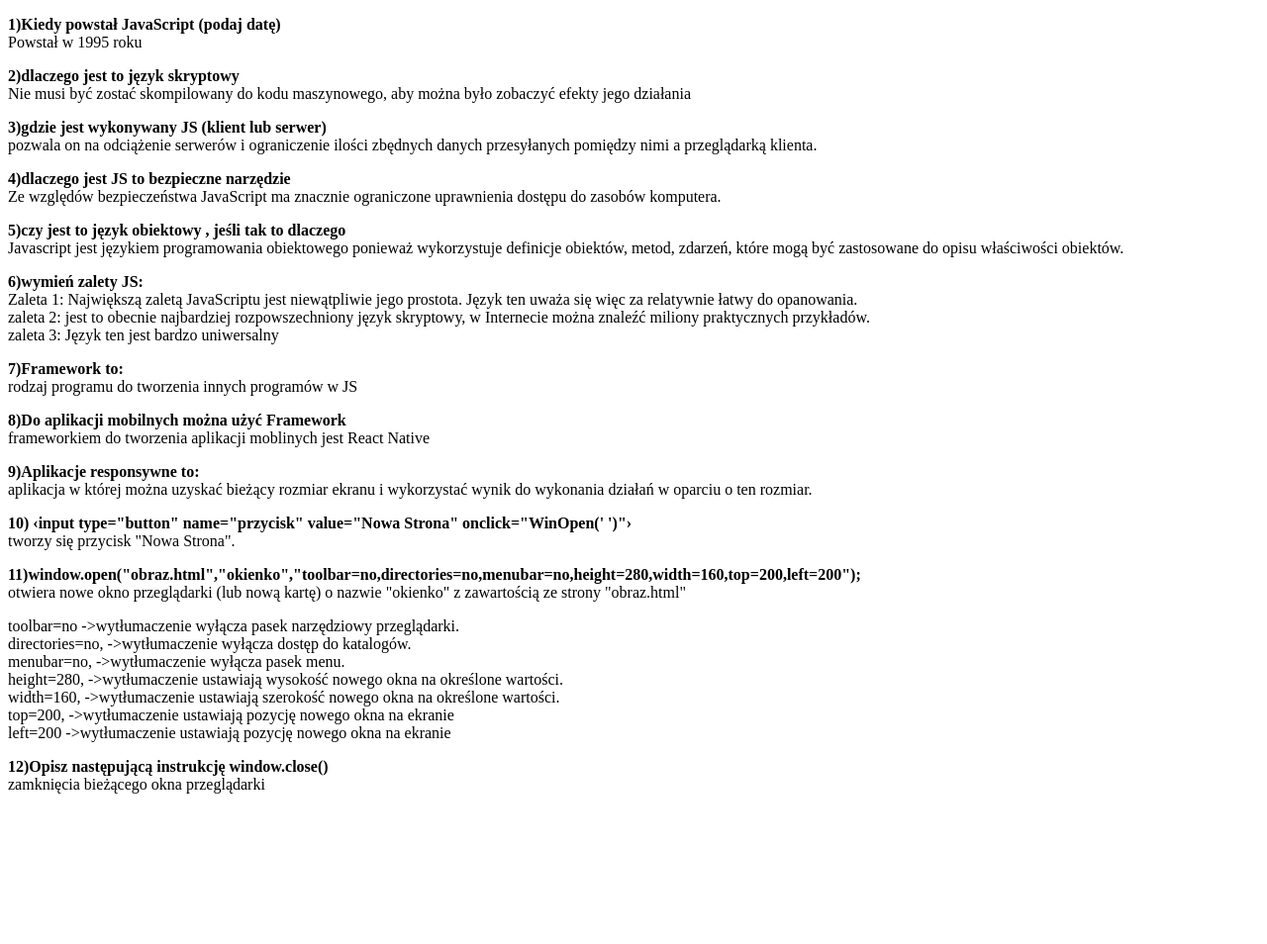
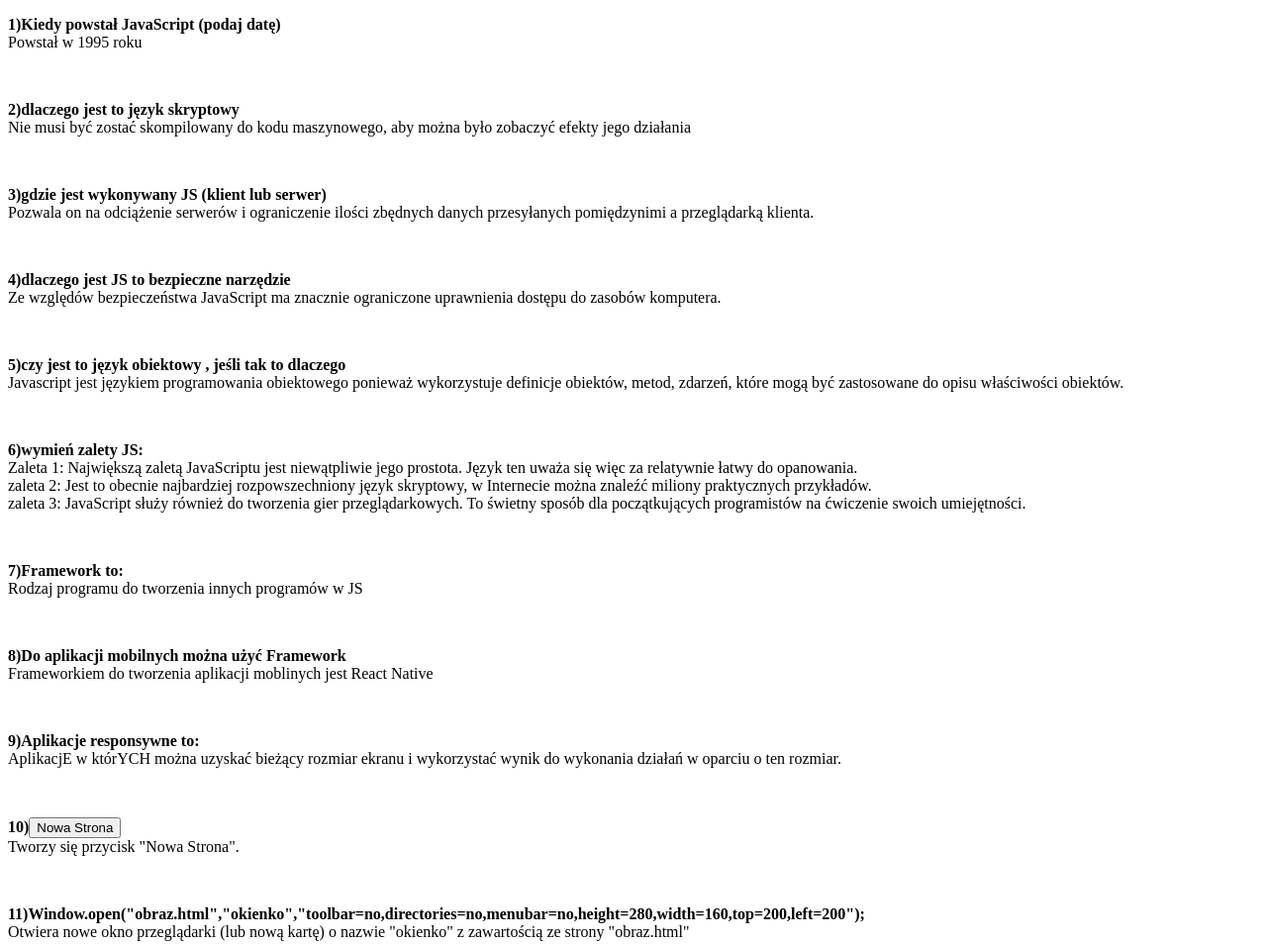
Before and after one commit to Rzodkiw/javablybly, a plain HTML site: page zadanie4_dul.html in a window 1280 px wide. Shown: the top 954 px of the page at 99% size. Before the commit the page ends 818 px from the top, so only its background shows below. Drawn offline with Linux system fonts and the light colour scheme.

Commit message:
Update zadanie4_dul.html

```diff
--- a/zadanie4_dul.html
+++ b/zadanie4_dul.html
@@ -6,53 +6,49 @@
 </HEAD>
 <BODY>
 <p> <font> <b> 1)Kiedy powstał JavaScript (podaj datę) </font> </b><br>
-Powstał w 1995 roku</p>
+Powstał w 1995 roku</p><br>
 
  <p> <font> <b> 2)dlaczego jest to język skryptowy </font> </b><br>
-Nie musi być zostać skompilowany do kodu maszynowego, aby można było zobaczyć efekty jego działania</p>
+Nie musi być zostać skompilowany do kodu maszynowego, aby można było zobaczyć efekty jego działania</p><br>
 
 <p> <font> <b> 3)gdzie jest wykonywany JS (klient lub serwer) </font> </b><br>
-pozwala on na odciążenie serwerów i ograniczenie ilości zbędnych danych przesyłanych pomiędzy
-nimi a przeglądarką klienta. </p>
+Pozwala on na odciążenie serwerów i ograniczenie ilości zbędnych danych przesyłanych pomiędzynimi a przeglądarką klienta. </p><br>
 
 <p> <font> <b> 4)dlaczego jest JS to bezpieczne narzędzie </font> </b><br>
-Ze względów bezpieczeństwa JavaScript ma znacznie ograniczone uprawnienia dostępu do zasobów
-komputera. </p>
+Ze względów bezpieczeństwa JavaScript ma znacznie ograniczone uprawnienia dostępu do zasobów komputera. </p><br>
 
 <p> <font> <b> 5)czy jest to język obiektowy , jeśli tak to dlaczego </font> </b><br>
-Javascript jest językiem programowania obiektowego ponieważ wykorzystuje definicje obiektów,
-metod, zdarzeń, które mogą być zastosowane do opisu właściwości obiektów. </p>
+Javascript jest językiem programowania obiektowego ponieważ wykorzystuje definicje obiektów, metod, zdarzeń, które mogą być zastosowane do opisu właściwości obiektów. </p><br>
 
 <p> <font> <b> 6)wymień zalety JS: </font> </b><br>
-Zaleta 1: Największą zaletą JavaScriptu jest niewątpliwie jego prostota. Język ten uważa się więc za
-relatywnie łatwy do opanowania.<br>
-zaleta 2: jest to obecnie najbardziej rozpowszechniony język skryptowy, w Internecie można
-znaleźć miliony praktycznych przykładów.<br>
-zaleta 3: Język ten jest bardzo uniwersalny </p>
+Zaleta 1: Największą zaletą JavaScriptu jest niewątpliwie jego prostota. Język ten uważa się więc za relatywnie łatwy do opanowania.<br>
+zaleta 2: Jest to obecnie najbardziej rozpowszechniony język skryptowy, w Internecie można znaleźć miliony praktycznych przykładów.<br>
+zaleta 3: JavaScript służy również do tworzenia gier przeglądarkowych. To świetny sposób dla początkujących programistów na ćwiczenie swoich umiejętności. </p><br>
 
 <p> <font> <b> 7)Framework to: </font> </b><br>
- rodzaj programu do tworzenia innych programów w JS </p>
+Rodzaj programu do tworzenia innych programów w JS </p><br>
 
 <p> <font> <b> 8)Do aplikacji mobilnych można użyć Framework </font> </b><br>
-frameworkiem do tworzenia aplikacji moblinych jest React Native </p>
+Frameworkiem do tworzenia aplikacji moblinych jest React Native </p><br>
 
 <p> <font> <b> 9)Aplikacje responsywne to: </font> </b><br>
-aplikacja w której można uzyskać bieżący rozmiar ekranu i wykorzystać wynik do wykonania działań w oparciu o ten rozmiar. </p>
+AplikacjE w którYCH można uzyskać bieżący rozmiar ekranu i wykorzystać wynik do wykonania działań w oparciu o ten rozmiar. </p><br>
 
-<p> <font> <b> 10) &lsaquo;input type="button" name="przycisk" value="Nowa Strona" onclick="WinOpen(' ')"&rsaquo; </font> </b><br>
-tworzy się przycisk "Nowa Strona". </p>
+<p> <font> <b> 10)<input type="button" name="przycisk" value="Nowa Strona" onclick="WinOpen(' ')"> </font> </b><br>
+Tworzy się przycisk "Nowa Strona". </p><br>
 
-<p> <font> <b> 11)window.open("obraz.html","okienko","toolbar=no,directories=no,menubar=no,height=280,width=160,top=200,left=200");</font> </b><br>
-otwiera nowe okno przeglądarki (lub nową kartę) o nazwie "okienko" z zawartością ze strony "obraz.html" </p>
+<p> <font> <b> 11)Window.open("obraz.html","okienko","toolbar=no,directories=no,menubar=no,height=280,width=160,top=200,left=200");</font> </b><br>
+Otwiera nowe okno przeglądarki (lub nową kartę) o nazwie "okienko" z zawartością ze strony "obraz.html" </p><br>
 toolbar=no ->wytłumaczenie wyłącza pasek narzędziowy przeglądarki.<br>
-directories=no, ->wytłumaczenie wyłącza dostęp do katalogów.<br>
-menubar=no, ->wytłumaczenie wyłącza pasek menu.<br>
-height=280, ->wytłumaczenie ustawiają wysokość nowego okna na określone wartości.<br>
-width=160, ->wytłumaczenie ustawiają szerokość nowego okna na określone wartości.<br>
-top=200, ->wytłumaczenie ustawiają pozycję nowego okna na ekranie<br>
-left=200 ->wytłumaczenie ustawiają pozycję nowego okna na ekranie
+directories=no, -> wyłącza dostęp do katalogów.<br>
+menubar=no, -> wyłącza pasek menu.<br>
+height=280, ->ustawiają wysokość nowego okna na określone wartości.<br>
+width=160, -> ustawiają szerokość nowego okna na określone wartości.<br>
+top=200, -> ustawiają pozycję nowego okna na ekranie<br>
+left=200 -> ustawiają pozycję nowego okna na ekranie<br>
+
 <p> <font> <b> 12)Opisz następującą instrukcję window.close()</font> </b><br>
-zamknięcia bieżącego okna przeglądarki</p>
+Zamyka bieżące okna przeglądarki</p>
 
 
 </BODY>
```
